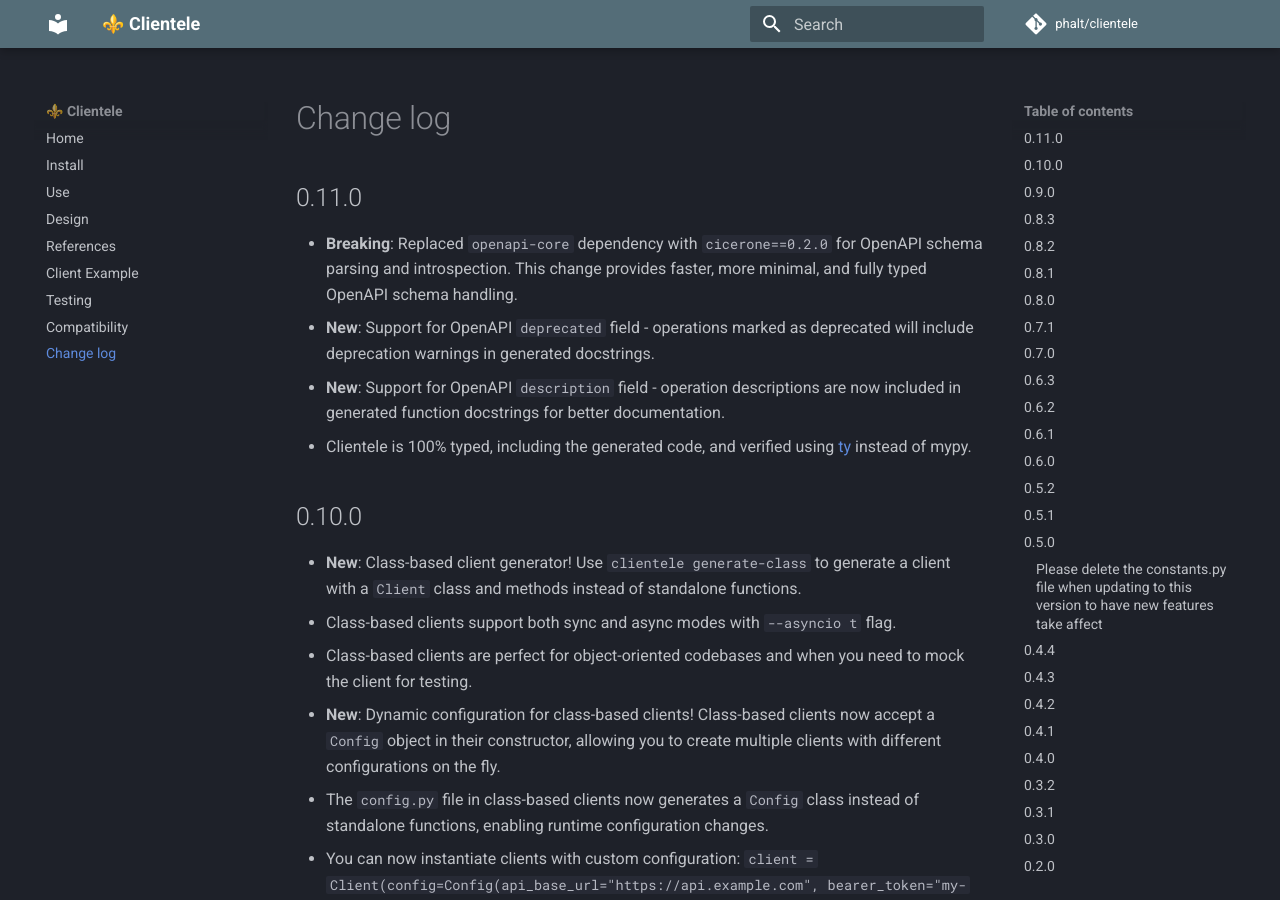
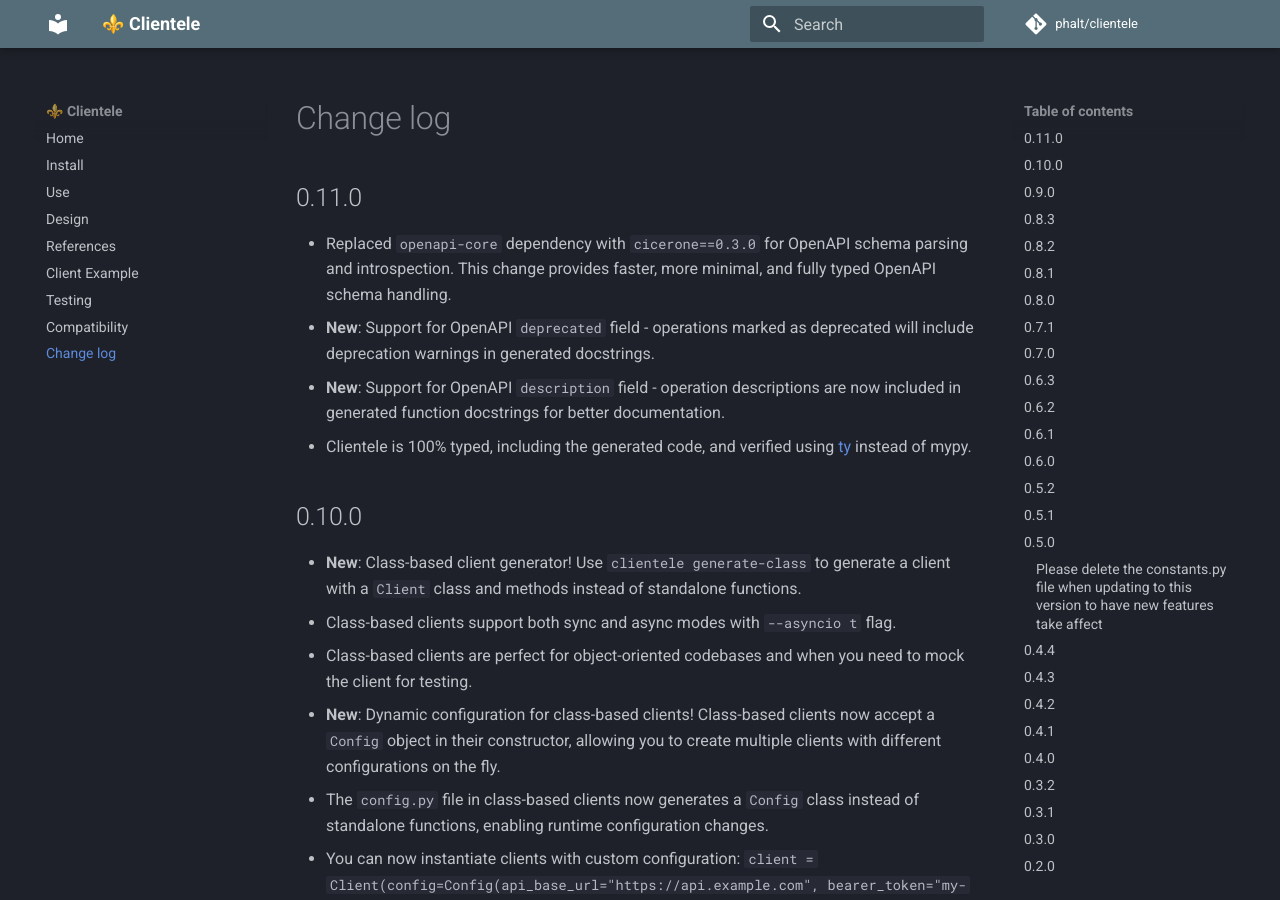
Before and after one commit to phalt/clientele, an MkDocs documentation site: the page built from docs/CHANGELOG.md, in a window 1280 px wide and 900 px high. Built offline with MkDocs 1.6.1 and Material for MkDocs 9.7.7, drawn with Linux system fonts in a browser that asks for light colours; comment, search, counter and statistics services are not loaded.

Commit message:
Update changelog, uv

```diff
--- a/docs/CHANGELOG.md
+++ b/docs/CHANGELOG.md
@@ -2,7 +2,7 @@
 
 ## 0.11.0
 
-- **Breaking**: Replaced `openapi-core` dependency with `cicerone==0.2.0` for OpenAPI schema parsing and introspection. This change provides faster, more minimal, and fully typed OpenAPI schema handling.
+- Replaced `openapi-core` dependency with `cicerone==0.3.0` for OpenAPI schema parsing and introspection. This change provides faster, more minimal, and fully typed OpenAPI schema handling.
 - **New**: Support for OpenAPI `deprecated` field - operations marked as deprecated will include deprecation warnings in generated docstrings.
 - **New**: Support for OpenAPI `description` field - operation descriptions are now included in generated function docstrings for better documentation.
 - Clientele is 100% typed, including the generated code, and verified using [ty](https://github.com/astral-sh/ty) instead of mypy.
```
Also changed, not shown: CHANGELOG.md (+1 -1 lines), 1 other file.
